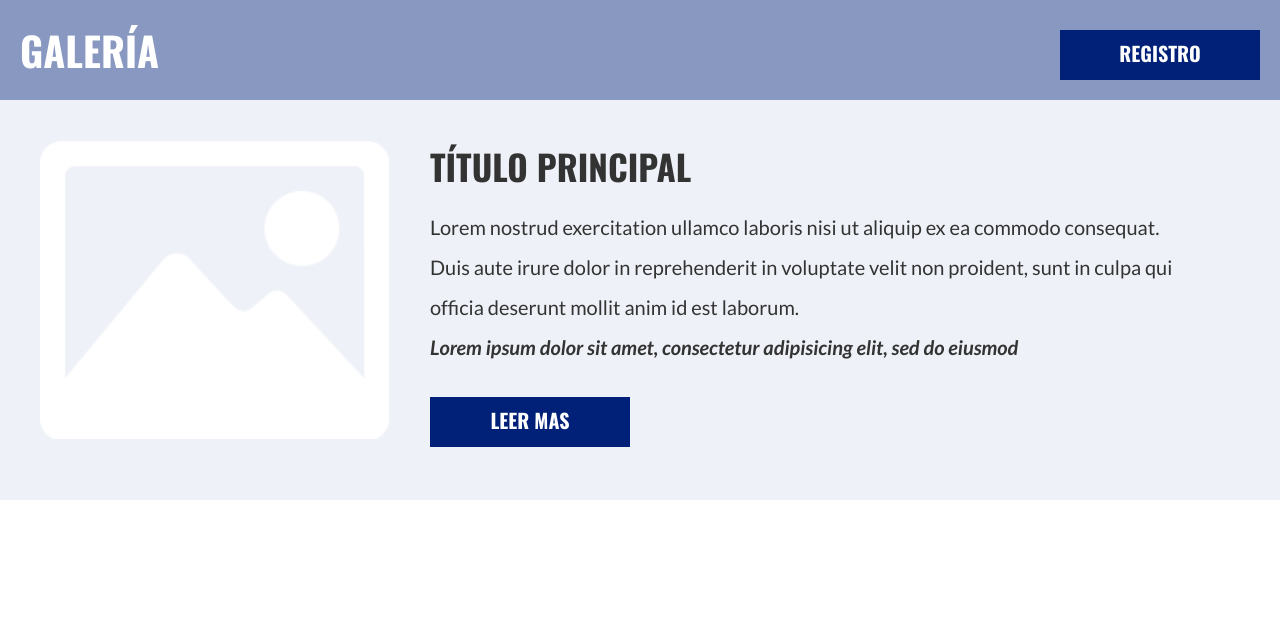
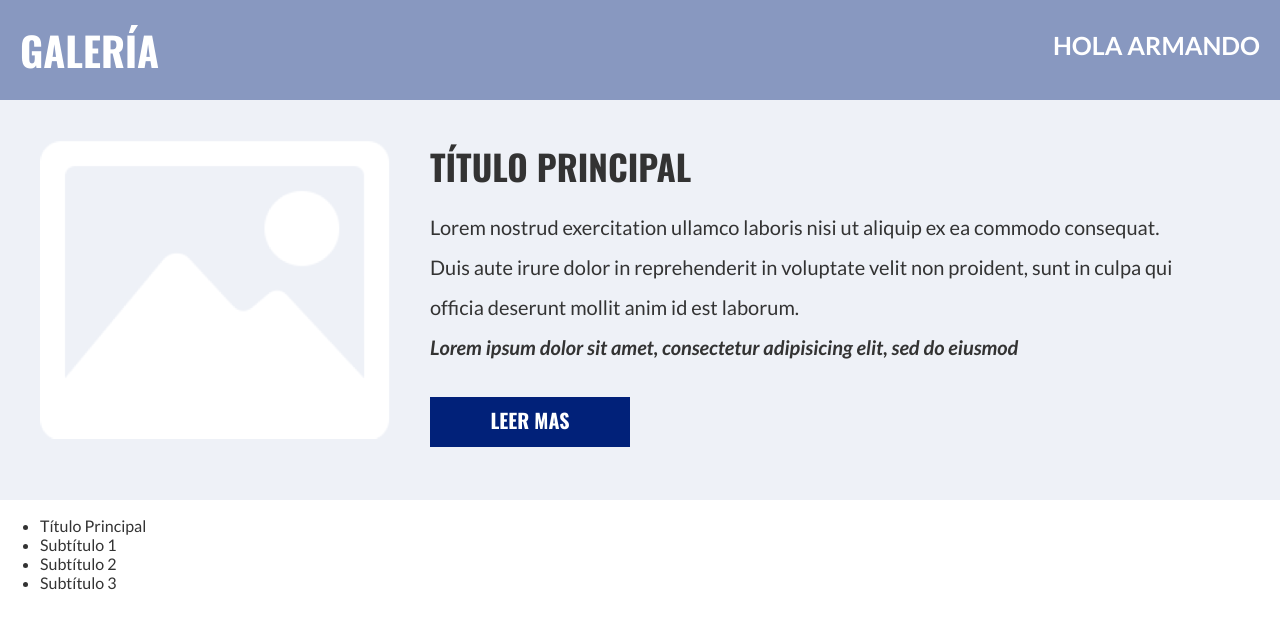
Before and after one commit to Armando101/Learning-Preprocesadores, a plain HTML site: page proyecto/index.html in a window 1280 px wide. Drawn offline with nearby package versions, Linux system fonts and the light colour scheme.

Commit message:
Pug-Ciclos y condicionales

```diff
--- a/proyecto/index.html
+++ b/proyecto/index.html
@@ -6,7 +6,7 @@
   </head>
   <body>
     <header>
-      <h1>Galería</h1><a class="boton">Registro</a>
+      <h1>Galería</h1><a>Hola Armando</a>
     </header>
     <section class="intro">
       <div class="intro__imagen"><img src="images/imagen.png"></div>
@@ -15,5 +15,11 @@
         <p>Lorem nostrud exercitation ullamco laboris nisi ut aliquip ex ea commodo consequat. Duis aute irure dolor in reprehenderit in voluptate velit non proident, sunt in culpa qui officia deserunt mollit anim id est laborum.<span>Lorem ipsum dolor sit amet, consectetur adipisicing elit, sed do eiusmod</span></p><a class="boton">Leer Mas</a>
       </div>
     </section>
+    <ul>
+      <li>Título Principal</li>
+      <li>Subtítulo 1</li>
+      <li>Subtítulo 2</li>
+      <li>Subtítulo 3</li>
+    </ul>
   </body>
 </html>
```
Also changed, not shown: 1 other file.
